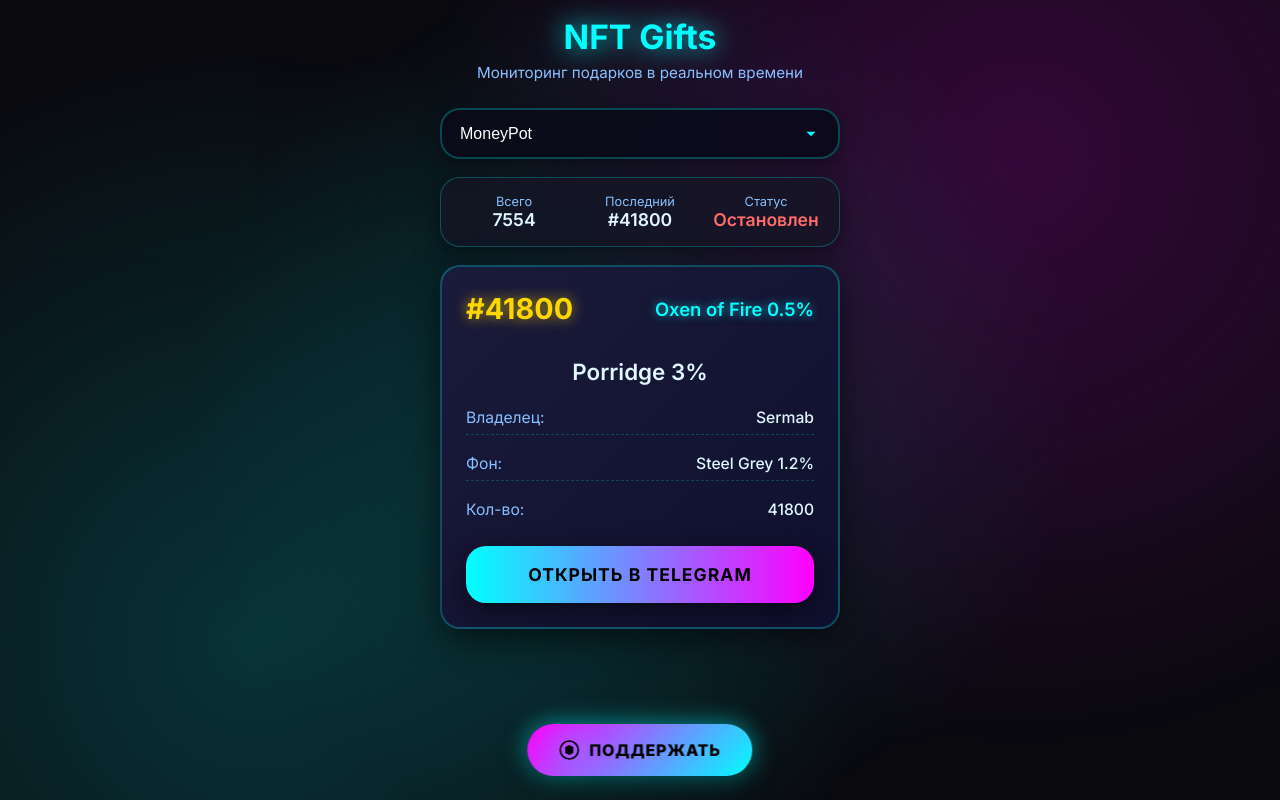
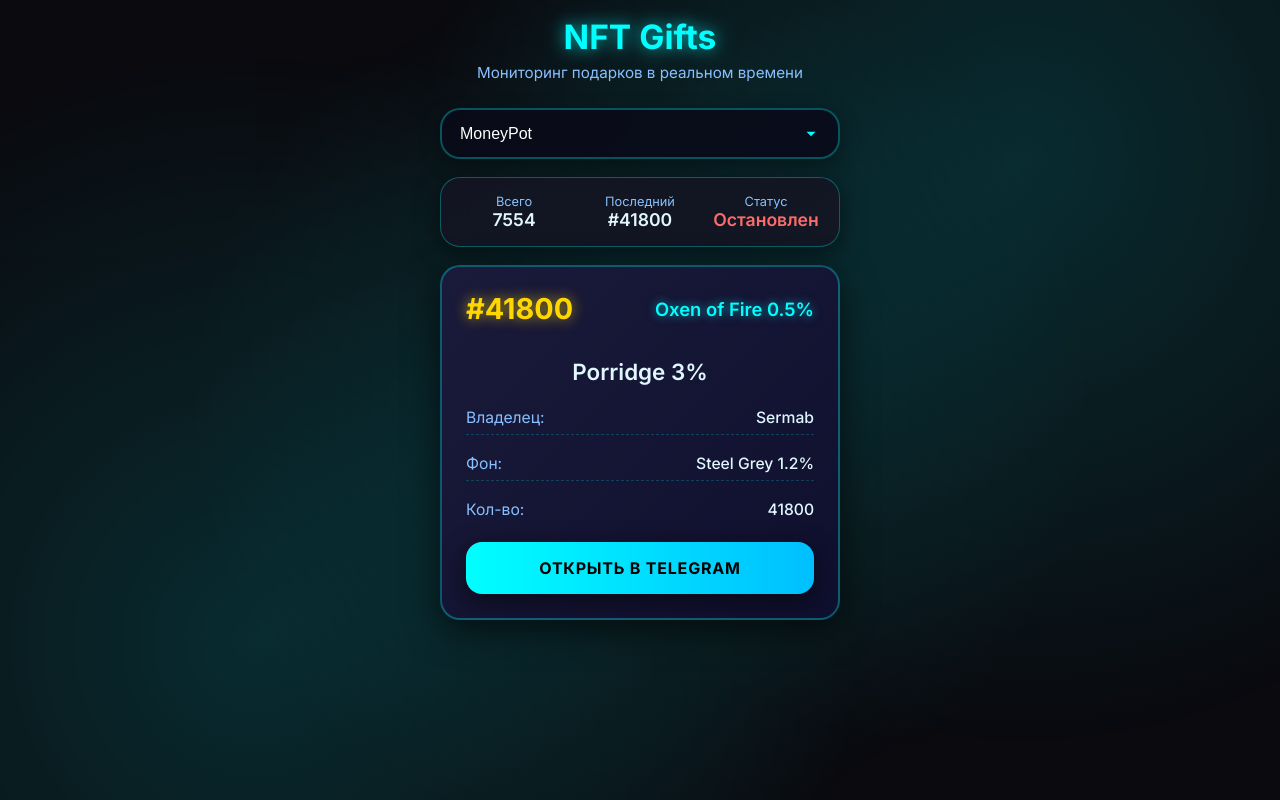
Before and after one commit to Gam5510/GiftUpgradeCheckerbot, a FastAPI app: page / in a window 1280 px wide. Run offline with FastAPI, Linux system fonts and the light colour scheme; data comes from the database, SQL or seed files in the repository.

Commit message:
Update style.css

```diff
--- a/static/style.css
+++ b/static/style.css
@@ -1,12 +1,14 @@
-/* === УЛЬТРАСОВРЕМЕННАЯ НЕОНОВАЯ ТЕМА === */
+/* === УЛЬТРАСОВРЕМЕННАЯ НЕОНОВАЯ ТЕМА — МЯГКИЙ ТЕКСТ В МОДАЛКЕ === */
 :root {
     --bg: #0a0a0f;
-    --card: rgba(20, 20, 35, 0.75);
-    --border: rgba(0, 255, 255, 0.25);
+    --card: rgba(20, 20, 35, 0.85);
+    --border: rgba(0, 255, 255, 0.3);
     --text: #e0f7ff;
     --text-muted: #88c0ff;
     --accent: #00ffff;
-    --neon: 0 0 20px rgba(0, 255, 255, 0.6), 0 0 40px rgba(0, 255, 255, 0.3);
+    --accent-soft: #00bfff;
+    --neon: 0 0 12px rgba(0, 255, 255, 0.5), 0 0 24px rgba(0, 255, 255, 0.2);
+    --neon-soft: 0 0 8px rgba(0, 255, 255, 0.4);
     --radius: 20px;
     --transition: all 0.35s cubic-bezier(0.4, 0, 0.2, 1);
 }
@@ -30,18 +32,18 @@
     overflow-x: hidden;
 }
 
-/* Неоновый фон с анимацией */
+/* Неоновый фон */
 body::before {
     content: '';
     position: fixed;
     top: 0; left: 0; right: 0; bottom: 0;
     background:
-        radial-gradient(circle at 20% 80%, rgba(0, 255, 255, 0.18) 0%, transparent 50%),
-        radial-gradient(circle at 80% 20%, rgba(255, 0, 255, 0.18) 0%, transparent 50%),
-        radial-gradient(circle at 50% 50%, rgba(0, 255, 255, 0.12) 0%, transparent 60%);
+        radial-gradient(circle at 20% 80%, rgba(0, 255, 255, 0.15) 0%, transparent 50%),
+        radial-gradient(circle at 80% 20%, rgba(0, 255, 255, 0.15) 0%, transparent 50%),
+        radial-gradient(circle at 50% 50%, rgba(0, 255, 255, 0.1) 0%, transparent 60%);
     pointer-events: none;
     z-index: -1;
-    animation: neonPulse 10s infinite alternate;
+    animation: neonPulse 12s infinite alternate;
 }
 
 @keyframes neonPulse {
@@ -256,46 +258,59 @@
     font-weight: 500;
 }
 
-/* КНОПКА — СУПЕР КРАСИВАЯ */
-.nft-button {
-    display: block;
-    text-align: center;
-    background: linear-gradient(90deg, #00ffff, #ff00ff);
+/* КНОПКИ — ОДИНАКОВЫЙ СТИЛЬ */
+.nft-button,
+.support-btn,
+.copy-btn {
+    display: flex;
+    align-items: center;
+    justify-content: center;
+    gap: 10px;
+    background: linear-gradient(90deg, #00ffff, #00bfff);
     color: #000;
     font-weight: 700;
     text-decoration: none;
-    padding: 18px;
-    border-radius: var(--radius);
-    margin-top: 20px;
-    font-size: 1.1rem;
+    padding: 16px 20px;
+    border-radius: 16px;
+    margin-top: 16px;
+    font-size: 1rem;
     position: relative;
     overflow: hidden;
     transition: var(--transition);
     box-shadow: 0 8px 25px rgba(0, 0, 0, 0.5);
     text-transform: uppercase;
-    letter-spacing: 1px;
+    letter-spacing: 0.8px;
+    width: 100%;
+    cursor: pointer;
+    border: none;
 }
 
-.nft-button::before {
+.nft-button::before,
+.support-btn::before,
+.copy-btn::before {
     content: '';
     position: absolute;
     top: 0; left: -100%;
     width: 100%;
     height: 100%;
-    background: linear-gradient(90deg, transparent, rgba(255,255,255,0.4), transparent);
+    background: linear-gradient(90deg, transparent, rgba(255,255,255,0.5), transparent);
     transition: 0.7s;
 }
 
-.nft-button:hover::before {
+.nft-button:hover::before,
+.support-btn:hover::before,
+.copy-btn:hover::before {
     left: 100%;
 }
 
-.nft-button:hover {
-    transform: translateY(-3px);
+.nft-button:hover,
+.support-btn:hover,
+.copy-btn:hover {
+    transform: translateY(-2px);
     box-shadow: var(--neon), 0 12px 35px rgba(0, 0, 0, 0.6);
 }
 
-/* Уведомление внутри сайта */
+/* Уведомление */
 .site-notification {
     position: fixed;
     top: 20px;
@@ -371,69 +386,19 @@
     font-size: 1.1rem;
 }
 
-/* Адаптивность */
-@media (max-width: 380px) {
-    .stats-bar { grid-template-columns: 1fr; gap: 10px; }
-    .title-glow { font-size: 1.8rem; }
-    .nft-button { padding: 16px; font-size: 1rem; }
-}
-
-/* === КНОПКА ПОДДЕРЖАТЬ — КРИПТОСТИЛЬ === */
-.support-fab {
-    position: fixed;
-    bottom: 24px;
-    left: 50%;
-    transform: translateX(-50%);
-    background: linear-gradient(135deg, #ff00ff, #00ffff);
-    color: #000;
-    font-weight: 800;
-    font-size: 1rem;
-    padding: 16px 32px;
-    border-radius: 50px;
-    box-shadow:
-        0 10px 30px rgba(0, 0, 0, 0.4),
-        0 0 25px rgba(0, 255, 255, 0.6);
-    cursor: pointer;
-    z-index: 900;
-    transition: all 0.35s ease;
-    display: flex;
-    align-items: center;
-    gap: 10px;
-    text-transform: uppercase;
-    letter-spacing: 0.8px;
-    backdrop-filter: blur(10px);
-}
-
-.support-fab:hover {
-    transform: translateX(-50%) translateY(-4px);
-    box-shadow:
-        0 15px 35px rgba(0, 0, 0, 0.5),
-        0 0 35px rgba(0, 255, 255, 0.9);
-}
-
-.ton-icon {
-    color: currentColor;
-    animation: tonPulse 2s infinite;
-}
-
-@keyframes tonPulse {
-    0%, 100% { filter: drop-shadow(0 0 8px rgba(0, 255, 255, 0.6)); }
-    50% { filter: drop-shadow(0 0 16px rgba(0, 255, 255, 1)); }
-}
-
-/* === МОДАЛЬНОЕ ОКНО — КАК НА БИРЖЕ === */
+/* === МОДАЛЬНОЕ ОКНО — МЯГКИЙ, ЧИТАЕМЫЙ ТЕКСТ === */
 .modal-overlay {
     position: fixed;
     top: 0; left: 0; right: 0; bottom: 0;
-    background: rgba(8, 8, 18, 0.95);
-    backdrop-filter: blur(16px);
+    background: rgba(8, 8, 18, 0.97);
+    backdrop-filter: blur(20px);
     display: flex;
     align-items: center;
     justify-content: center;
     z-index: 1000;
     opacity: 0;
     visibility: hidden;
-    transition: all 0.4s cubic-bezier(0.4, 0, 0.2, 1);
+    transition: all 0.4s ease;
 }
 
 .modal-overlay.show {
@@ -577,18 +534,33 @@
     box-shadow: 0 8px 25px rgba(0, 0, 0, 0.4);
 }
 
-.thanks {
-    text-align: center;
-    color: #00ffff;
-    font-weight: 700;
-    margin-top: 20px;
-    font-size: 1.1rem;
-    text-shadow: 0 0 12px rgba(0, 255, 255, 0.5);
+/* === TON ЛОГОТИП — ТВОЙ ЛОГО В QR === */
+.ton-logo,
+.ton-logo-small {
+    filter: drop-shadow(0 0 10px #00ffff);
 }
+
+.ton-logo.large {
+    filter: drop-shadow(0 0 15px #00ffff);
+}
+
+.pulse-ring {
+    animation: pulseRing 2s infinite;
+}
+
+@keyframes pulseRing {
+    0% { r: 18; opacity: 1; }
+    100% { r: 28; opacity: 0; }
+}
+
+/* === УБИРАЕМ FAB === */
+.support-fab { display: none !important; }
 
 /* Адаптивность */
 @media (max-width: 380px) {
-    .support-fab { padding: 14px 24px; font-size: 0.9rem; }
+    .stats-bar { grid-template-columns: 1fr; gap: 10px; }
+    .title-glow { font-size: 1.8rem; }
+    .nft-button, .support-btn { padding: 14px; font-size: 0.95rem; }
     .modal-content { padding: 20px; }
     .modal-title h3 { font-size: 1.3rem; }
 }
```
Also changed, not shown: other parts of static/style.css (+36 -44 lines).
